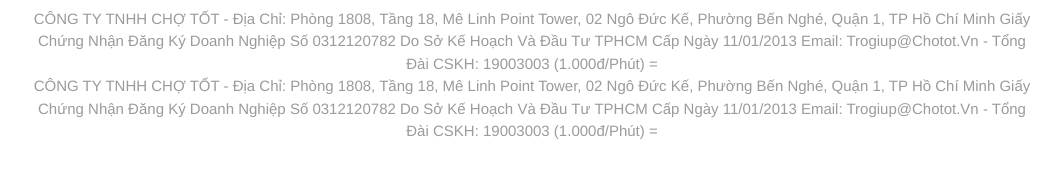
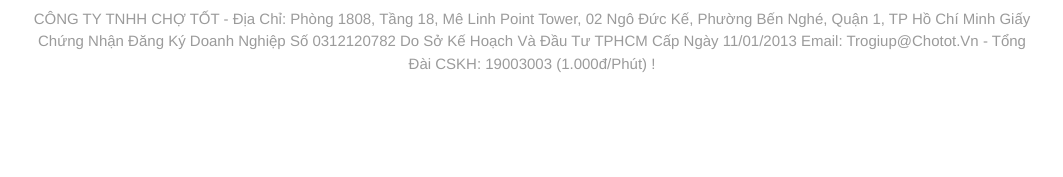
Before and after one commit to trongtuan99er/chototfake, a plain HTML site: page index.html in a window 1280 px wide. Shown: the part 2388-2565 px from the top of the page, without its empty margins (108-1171 px from the left). After the commit the page ends 2513 px from the top, so only its background shows below. Drawn offline with Linux system fonts and the light colour scheme.

Commit message:
change code

```diff
--- a/index.html
+++ b/index.html
@@ -491,16 +491,7 @@
               Tower, 02 Ngô Đức Kế, Phường Bến Nghé, Quận 1, TP Hồ Chí Minh Giấy
               chứng nhận đăng ký doanh nghiệp số 0312120782 do Sở Kế Hoạch và
               Đầu Tư TPHCM cấp ngày 11/01/2013 Email: trogiup@chotot.vn - Tổng
-              đài CSKH: 19003003 (1.000đ/phút) =
-            </p>
-          </div>
-          <div class="wide">
-            <p>
-              CÔNG TY TNHH CHỢ TỐT - Địa chỉ: Phòng 1808, Tầng 18, Mê Linh Point
-              Tower, 02 Ngô Đức Kế, Phường Bến Nghé, Quận 1, TP Hồ Chí Minh Giấy
-              chứng nhận đăng ký doanh nghiệp số 0312120782 do Sở Kế Hoạch và
-              Đầu Tư TPHCM cấp ngày 11/01/2013 Email: trogiup@chotot.vn - Tổng
-              đài CSKH: 19003003 (1.000đ/phút) =
+              đài CSKH: 19003003 (1.000đ/phút) !
             </p>
           </div>
         </div>
```
